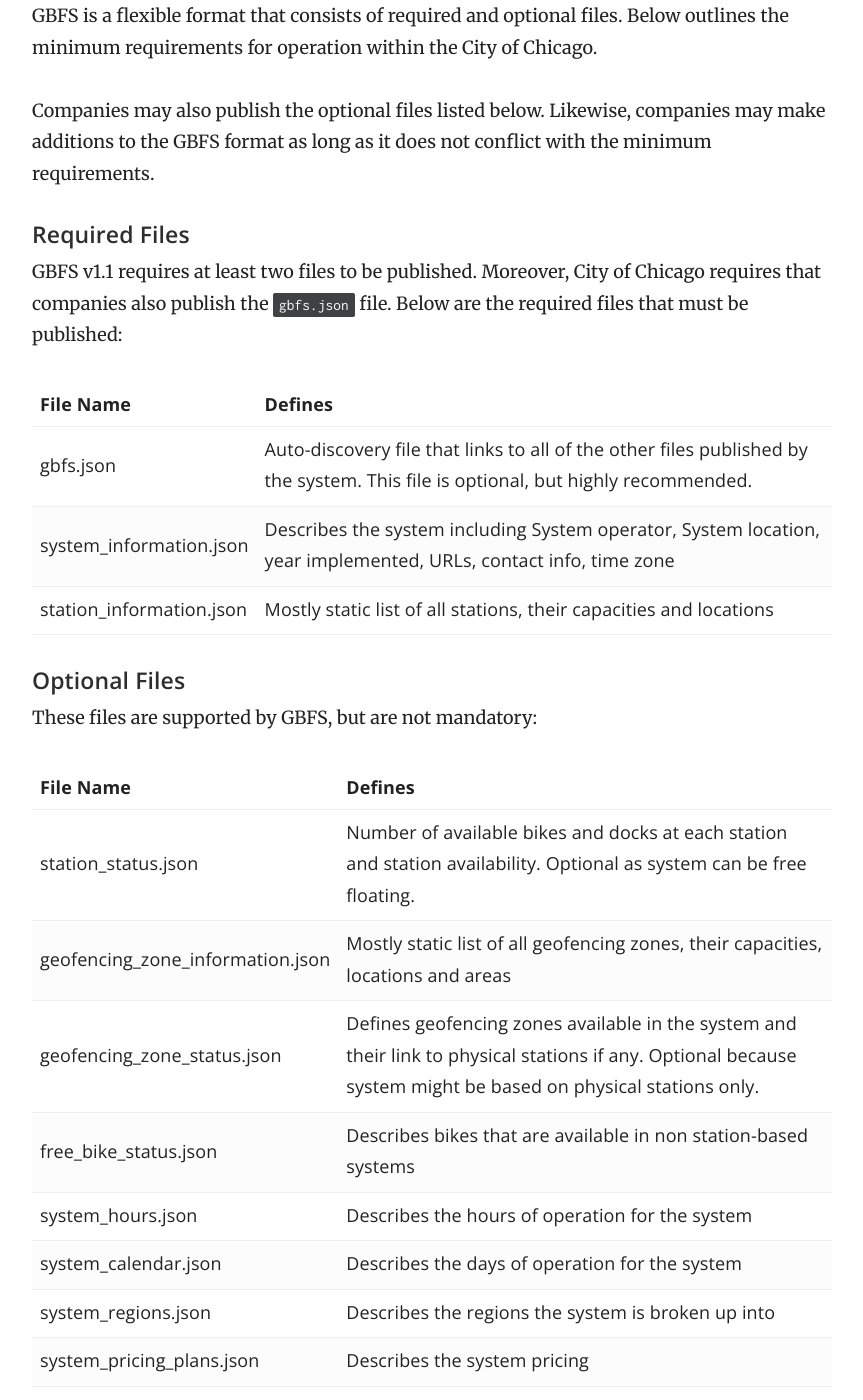
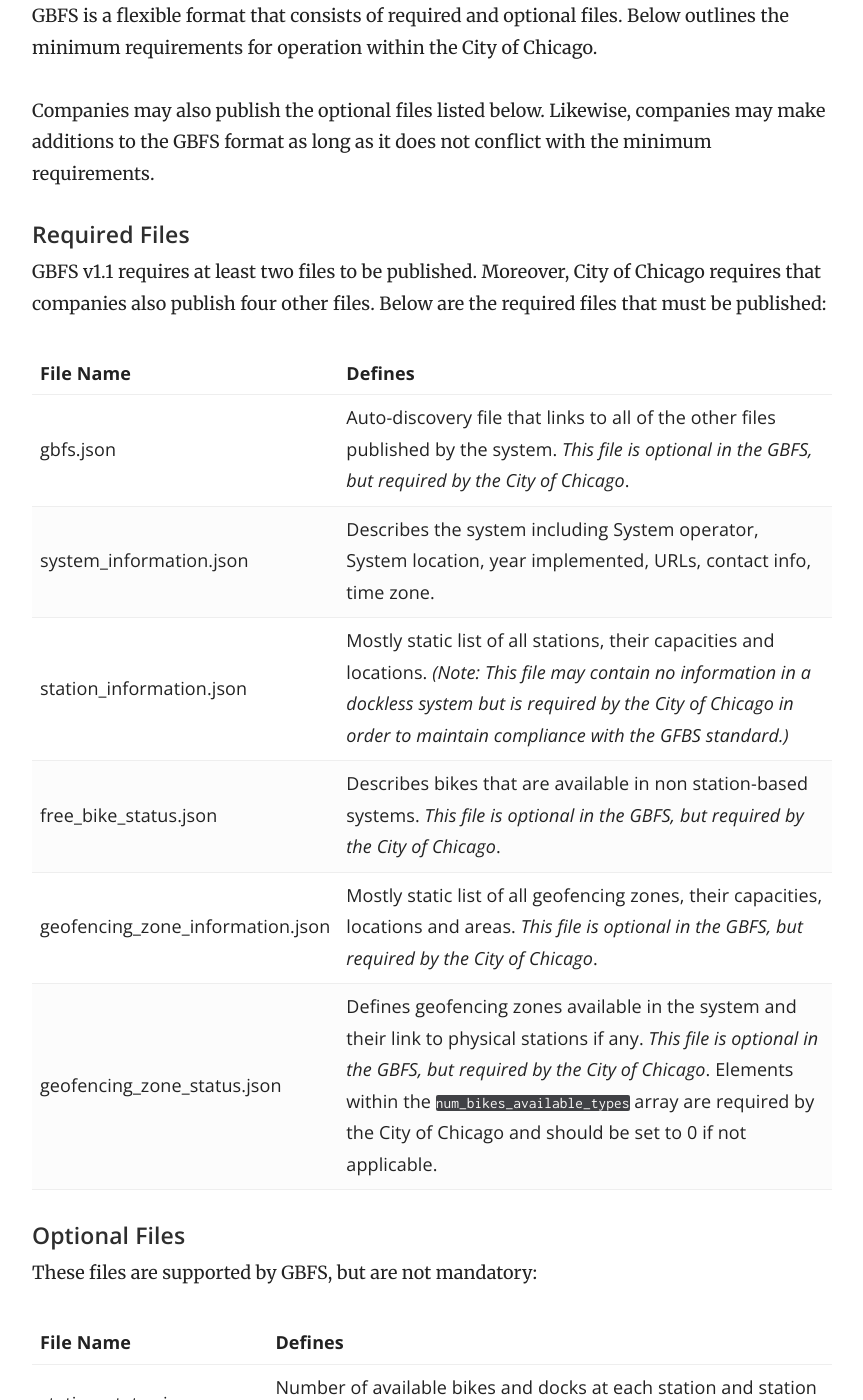
Before and after one commit to Chicago/dockless-bikeshare-reporting-manual, a Jekyll site: the page built from _docs/gbfs.md, in a window 1280 px wide and 1400 px high, scrolled down 492 px. Shown: the whole window, without its empty margins (358-1221 px from the left). Built offline with Jekyll 4.4.1, drawn with Linux system fonts in a browser that asks for light colours.

Commit message:
Update gbfs.md
Non-trivial changes to which files we want to require.  Needs serious review.

```diff
--- a/_docs/gbfs.md
+++ b/_docs/gbfs.md
@@ -16,13 +16,17 @@ Companies may also publish the optional files listed below. Likewise, companies
 
 #### Required Files
 
-GBFS v1.1 requires at least two files to be published. Moreover, City of Chicago requires that companies also publish the `gbfs.json` file. Below are the required files that must be published:
+GBFS v1.1 requires at least two files to be published. Moreover, City of Chicago requires that companies also publish four other files. Below are the required files that must be published:
 
 File Name                           | Defines
 ------------------------------------| ----------
-gbfs.json                           | Auto-discovery file that links to all of the other files published by the system. This file is optional, but highly recommended.
-system_information.json             | Describes the system including System operator, System location, year implemented, URLs, contact info, time zone
-station_information.json            | Mostly static list of all stations, their capacities and locations
+gbfs.json                           | Auto-discovery file that links to all of the other files published by the system. *This file is optional in the GBFS, but required by the City of Chicago*.
+system_information.json             | Describes the system including System operator, System location, year implemented, URLs, contact info, time zone.
+station_information.json            | Mostly static list of all stations, their capacities and locations. *(Note: This file may contain no information in a dockless system but is required by the City of Chicago in order to maintain compliance with the GFBS standard.)*
+free_bike_status.json               | Describes bikes that are available in non station-based systems. *This file is optional in the GBFS, but required by the City of Chicago*.
+geofencing_zone_information.json    | Mostly static list of all geofencing zones, their capacities, locations and areas. *This file is optional in the GBFS, but required by the City of Chicago*.
+geofencing_zone_status.json         | Defines geofencing zones available in the system and their link to physical stations if any. *This file is optional in the GBFS, but required by the City of Chicago*. Elements within the `num_bikes_available_types` array are required by the City of Chicago and should be set to 0 if not applicable.
+
 
 
 #### Optional Files
@@ -32,9 +36,6 @@ These files are supported by GBFS, but are not mandatory:
 File Name                           | Defines
 ------------------------------------|-----------
 station_status.json                 | Number of available bikes and docks at each station and station availability. Optional as system can be free floating.
-geofencing_zone_information.json    | Mostly static list of all geofencing zones, their capacities, locations and areas
-geofencing_zone_status.json         | Defines geofencing zones available in the system and their link to physical stations if any. Optional because system might be based on physical stations only.
-free_bike_status.json               | Describes bikes that are available in non station-based systems
 system_hours.json                   | Describes the hours of operation for the system
 system_calendar.json                | Describes the days of operation for the system
 system_regions.json                 | Describes the regions the system is broken up into
```
